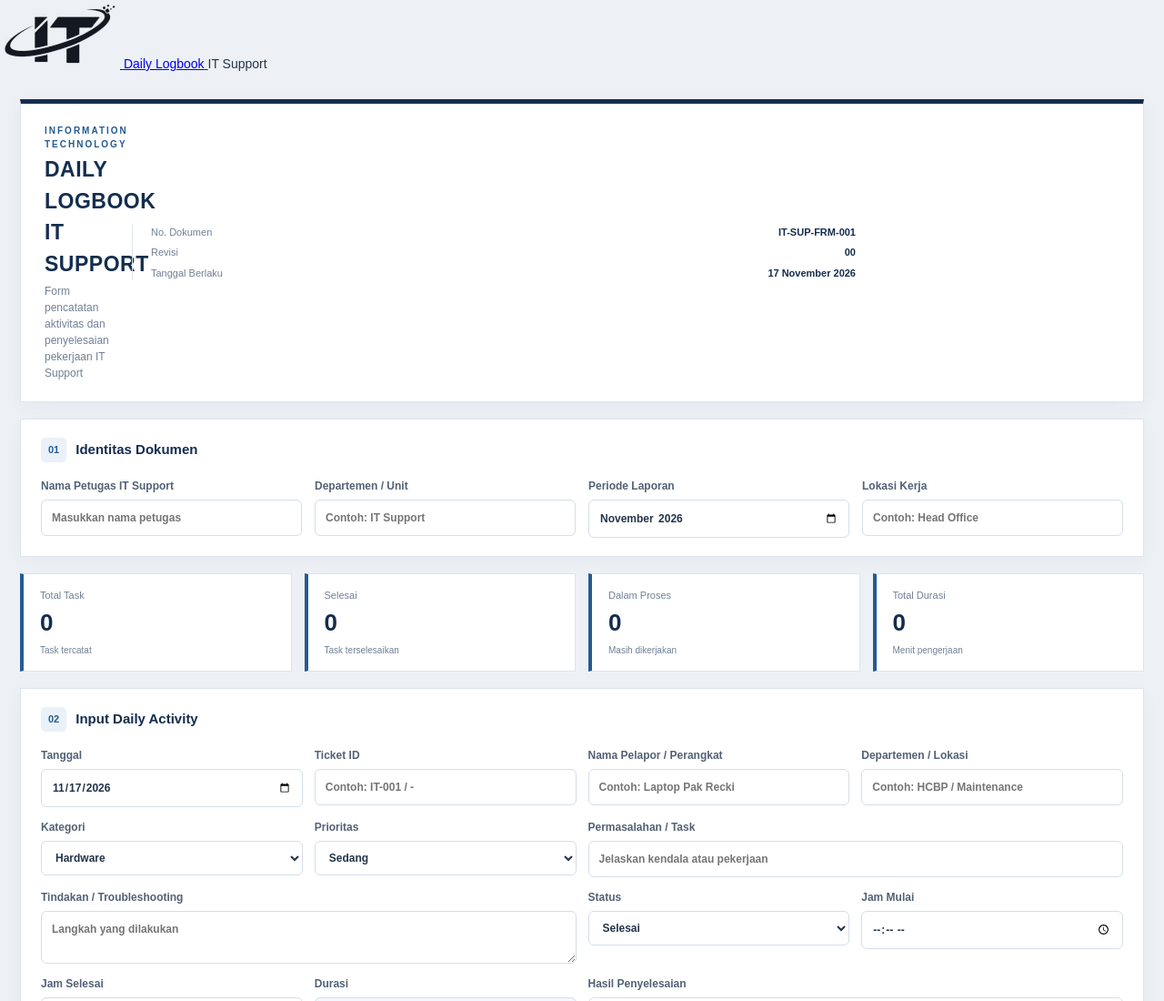
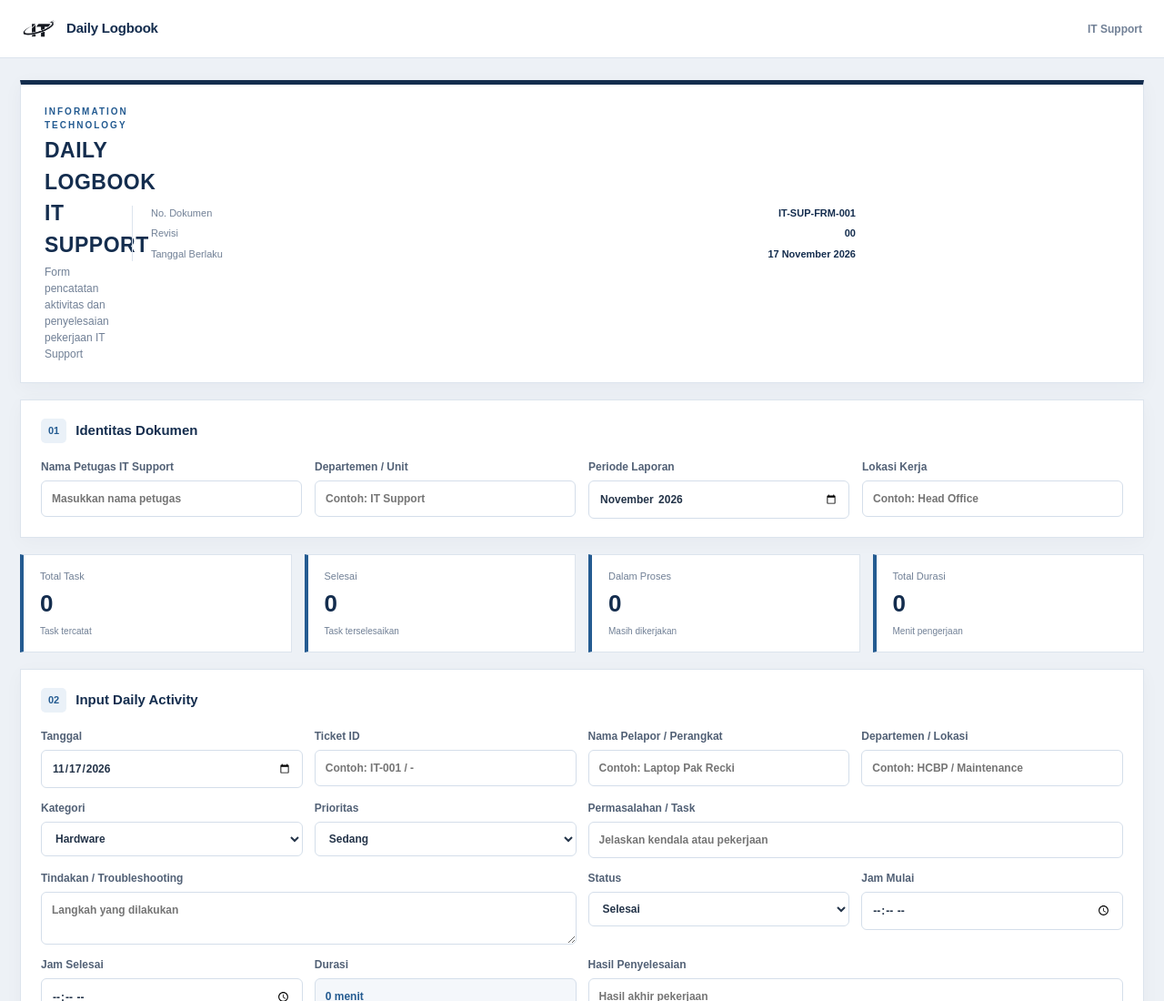
Before and after one commit to HilmanAmrullah/daily_logbook, a plain HTML site: page index.html in a window 1280 px wide. Shown: the top 1100 px of the page at 91% size. Drawn offline with Linux system fonts and the light colour scheme.

Commit message:
Add ChatGPT-style top navbar with IT logo

```diff
--- a/style.css
+++ b/style.css
@@ -1,5 +1,5 @@
 :root{--navy:#142d4e;--blue:#245b91;--ink:#243449;--muted:#718096;--line:#dce4ed;--soft:#f4f7fb;--white:#fff;--green:#16845b;--amber:#b7791f;--red:#bd4141}
-*{box-sizing:border-box}body{margin:0;background:#edf1f6;color:var(--ink);font:14px/1.5 Arial,Helvetica,sans-serif}.page{max-width:1440px;margin:28px auto;padding:0 22px 36px}.document-header{display:grid;grid-template-columns:76px 1fr 270px;gap:20px;align-items:center;background:var(--white);border:1px solid var(--line);border-top:5px solid var(--navy);padding:22px 26px;box-shadow:0 5px 20px #172b4d0a}.brand-mark{width:76px;height:64px;object-fit:contain;display:block}.eyebrow{margin:0 0 3px;color:var(--blue);font-size:10px;font-weight:700;letter-spacing:2px}.document-title h1{font-size:23px;letter-spacing:.5px;margin:0;color:var(--navy)}.subtitle{margin:4px 0 0;color:var(--muted);font-size:12px}.doc-meta{border-left:1px solid var(--line);padding-left:20px;display:grid;gap:6px}.doc-meta div{display:flex;justify-content:space-between;gap:10px;font-size:11px}.doc-meta span{color:var(--muted)}.doc-meta strong{font-size:11px;color:var(--navy)}
+*{box-sizing:border-box}body{margin:0;background:#edf1f6;color:var(--ink);font:14px/1.5 Arial,Helvetica,sans-serif}.page{max-width:1440px;margin:28px auto;padding:0 22px 36px}.document-header{display:grid;grid-template-columns:76px 1fr 270px;gap:20px;align-items:center;background:var(--white);border:1px solid var(--line);border-top:5px solid var(--navy);padding:22px 26px;box-shadow:0 5px 20px #172b4d0a}.brand-mark{display:none}.eyebrow{margin:0 0 3px;color:var(--blue);font-size:10px;font-weight:700;letter-spacing:2px}.document-title h1{font-size:23px;letter-spacing:.5px;margin:0;color:var(--navy)}.subtitle{margin:4px 0 0;color:var(--muted);font-size:12px}.doc-meta{border-left:1px solid var(--line);padding-left:20px;display:grid;gap:6px}.doc-meta div{display:flex;justify-content:space-between;gap:10px;font-size:11px}.doc-meta span{color:var(--muted)}.doc-meta strong{font-size:11px;color:var(--navy)}
 section{background:var(--white);border:1px solid var(--line);margin-top:18px;padding:20px 22px;box-shadow:0 5px 20px #172b4d08}.section-heading{display:flex;align-items:center;gap:10px;margin-bottom:17px}.section-heading>span{background:#eaf1f8;color:var(--blue);font-size:11px;font-weight:700;padding:5px 8px;border-radius:5px}.section-heading h2{font-size:15px;color:var(--navy);margin:0}.identity-grid{display:grid;grid-template-columns:repeat(4,1fr);gap:14px}.identity label,.form-grid label{display:flex;flex-direction:column;gap:6px;color:#526176;font-size:12px;font-weight:600}input,select,textarea{font:inherit;color:var(--ink);border:1px solid #d4deea;border-radius:6px;padding:10px 11px;background:#fff;min-width:0;outline:none}input:focus,select:focus,textarea:focus{border-color:#5287bc;box-shadow:0 0 0 3px #5287bc18}input[readonly]{background:#f4f7fb;color:var(--blue);font-weight:700}
 .stats{display:grid;grid-template-columns:repeat(4,1fr);gap:14px;background:transparent;border:0;padding:0;box-shadow:none}.stat-card{background:#fff;border:1px solid var(--line);border-left:4px solid var(--blue);padding:15px 18px}.stat-card span,.stat-card small{display:block;color:var(--muted);font-size:11px}.stat-card strong{display:block;font-size:26px;color:var(--navy);margin:3px 0}.stat-card small{font-size:10px}
 .form-grid{display:grid;grid-template-columns:repeat(4,1fr);gap:13px}.span-2{grid-column:span 2}.form-actions{display:flex;gap:9px;margin-top:18px}.btn{border:0;border-radius:6px;padding:10px 15px;font-size:12px;font-weight:700;cursor:pointer}.btn.primary{background:var(--navy);color:#fff}.btn.secondary{background:#edf2f7;color:#34465c;border:1px solid var(--line)}.btn:hover{filter:brightness(.96)}
@@ -43,3 +43,11 @@ section{background:var(--white);border:1px solid var(--line);margin-top:18px;pad
 .detail-item strong{display:block;color:var(--ink);font-size:12px;white-space:pre-wrap;overflow-wrap:anywhere}
 @media(max-width:760px){.interactive-tools{grid-template-columns:1fr}.pagination{align-items:flex-start;flex-direction:column}.detail-grid{grid-template-columns:1fr}.detail-item.wide{grid-column:auto}}
 @media print{.interactive-tools,.pagination,.toast,.modal-backdrop{display:none!important}}
+
+/* Top navigation */
+.top-navbar{height:64px;background:#fff;border-bottom:1px solid var(--line);display:flex;align-items:center;justify-content:space-between;padding:0 max(24px,calc((100% - 1396px)/2));position:sticky;top:0;z-index:100}
+.navbar-brand{display:flex;align-items:center;gap:11px;text-decoration:none;color:var(--navy);font-size:15px;font-weight:700;letter-spacing:-.2px}
+.navbar-brand img{width:38px;height:38px;object-fit:contain;display:block}
+.navbar-caption{font-size:12px;color:var(--muted);font-weight:600}
+.page{margin-top:24px}
+@media(max-width:540px){.top-navbar{height:58px;padding:0 14px}.navbar-brand{font-size:14px}.navbar-brand img{width:34px;height:34px}}
```
